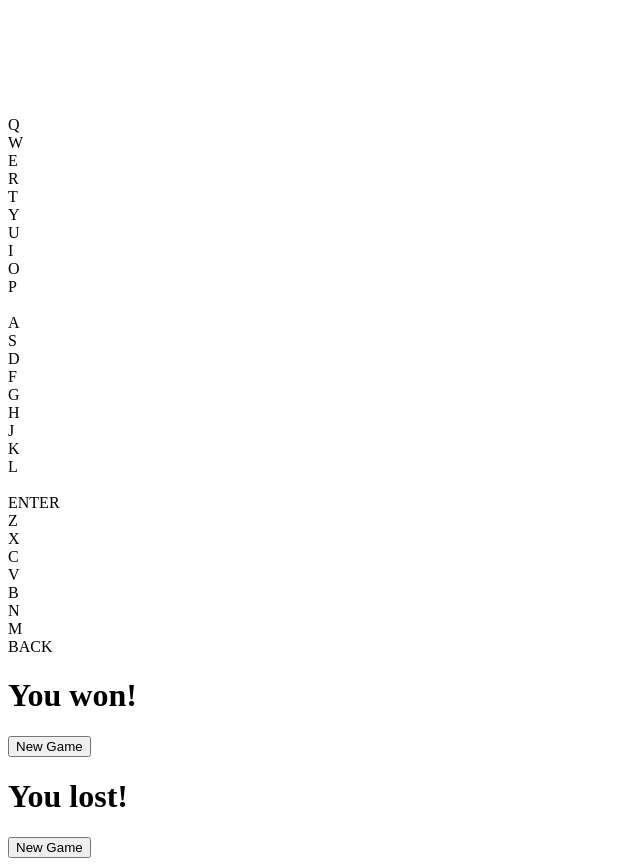
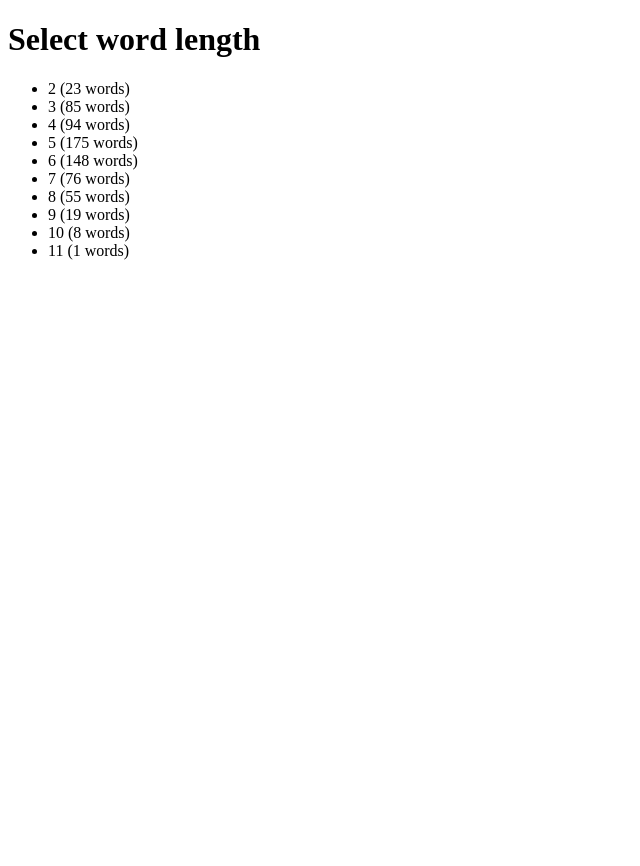
Before and after one commit to sigmasternchen/x86-64-wordle, a React app: page / in a window 1280 px wide. Shown: the whole page, without its empty margins (0-640 px from the left). After the commit the page ends 800 px from the top, so only its background shows below. Built offline with nearby package versions, Linux system fonts and the light colour scheme; the HTML template or start-up script is replaced by a standard one.

Commit message:
feat: Add setup screen for word length

```diff
--- a/html/static/styles.css
+++ b/html/static/styles.css
@@ -5,6 +5,40 @@
 
 body {
     background-color: black;
+}
+
+.setup {
+    text-align: center;
+    color: white;
+}
+
+.setup ul {
+    list-style-type: none;
+}
+
+.setup li {
+    position: relative;
+    margin: 0 auto;
+    display: block;
+    width: 200px;
+    height: 40px;
+    border: 1px solid lightgrey;
+    cursor: pointer;
+    text-align: left;
+    padding: 7px 7px 7px 25px;
+    font-size: 20px;
+}
+
+.setup li span {
+    position: absolute;
+    left: 60px;
+    bottom: 10px;
+    font-size: 15px;
+    color: #aaa;
+}
+
+.setup li:hover {
+    background-color: #555;
 }
 
 .field {
--- a/src/components/App.jsx
+++ b/src/components/App.jsx
@@ -1,17 +1,17 @@
-import React from "react";
+import React, {useState} from "react";
 import dictionary from "../data/dictionary.json"
 import {newSFC32} from "../random/sfc32";
 import {Game} from "./Game";
+import {SetupScreen} from "./SetupScreen";
 
 const validWordsRegex = /[A-Z]+/;
 
 export const App = () => {
-    const wordLength = 5;
+    const [wordLength, setWordLength] = useState(null);
     const numberOfGuesses = 6;
 
     const today = Date.now() / 1000 / 60 / 60 / 24;
     const random = newSFC32(today);
-
 
     const availableWords = dictionary
         .filter(word => validWordsRegex.test(word))
@@ -21,10 +21,17 @@ export const App = () => {
 
     console.log(correct)
 
-    return <Game
-        wordLength={wordLength}
-        numberOfGuesses={numberOfGuesses}
-        availableWords={availableWords}
-        correctWord={correct}
-    />
+    return <>{ wordLength === null ?
+        <SetupScreen
+            dictionary={dictionary}
+            selectLength={setWordLength}
+        /> :
+        <Game
+            wordLength={wordLength}
+            reset={() => setWordLength(null)}
+            numberOfGuesses={numberOfGuesses}
+            availableWords={availableWords}
+            correctWord={correct}
+        />
+    }</>
 };
--- /dev/null
+++ b/src/components/SetupScreen.jsx
@@ -0,0 +1,23 @@
+import React from "react";
+
+export const SetupScreen = ({dictionary, selectLength}) => {
+
+    const lengthsMap = Object.groupBy(
+        dictionary,
+        word => word.length
+    );
+
+    const lengths = Object.keys(lengthsMap)
+        .map(length => [length, lengthsMap[length].length]);
+
+    return <div className="setup">
+        <h1>Select word length</h1>
+        <ul>
+        {lengths.map(([length, numberOfWordsWithLength]) =>
+            <li key={length} onClick={() => selectLength(parseInt(length))}>
+                {length} <span>({numberOfWordsWithLength} words)</span>
+            </li>
+        )}
+        </ul>
+    </div>;
+}
```
